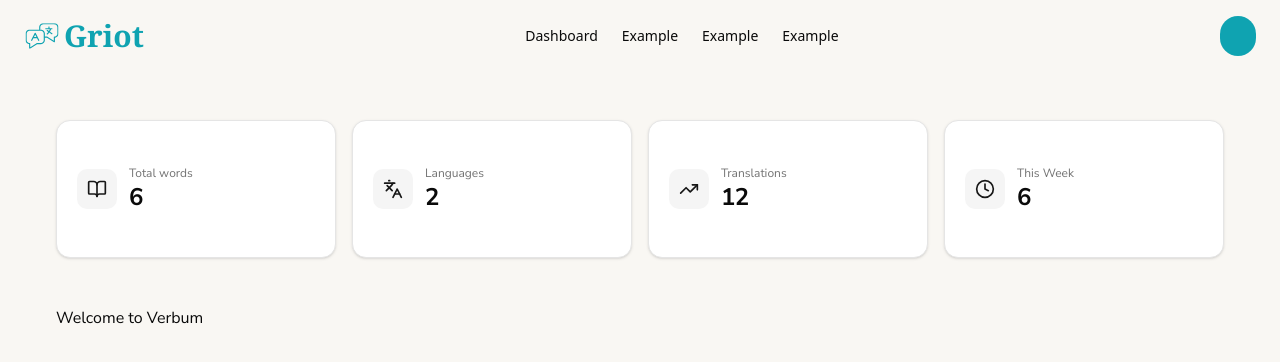
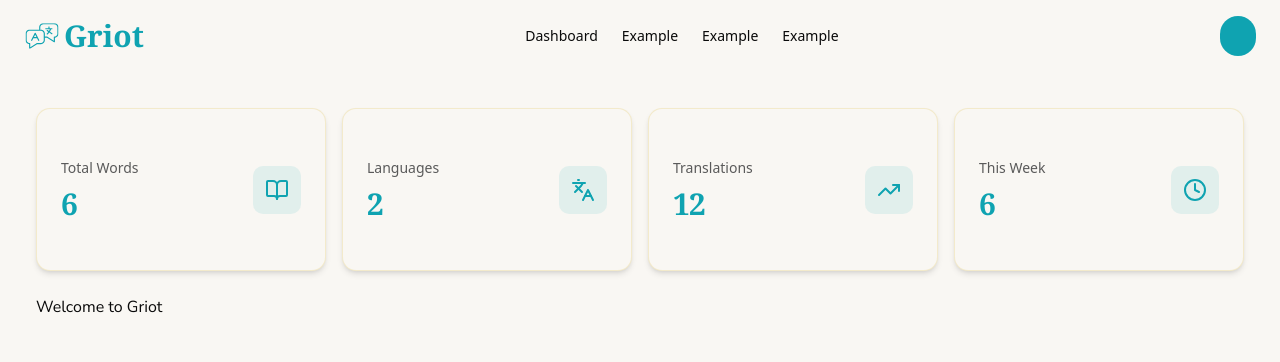
Before and after one commit to BenelIT/griot-frontend, a Next.js app: page / in a window 1280 px wide. Shown: the top 362 px of the page. Built offline with nearby package versions, Linux system fonts and the light colour scheme.

Commit message:
feat: enhance StatsCards and StatCard components with improved layout and styling

```diff
--- a/app/(dashboard)/page.tsx
+++ b/app/(dashboard)/page.tsx
@@ -1,22 +1,57 @@
+"use client";
+
+import { useState } from "react";
+import { ChevronDown, BarChart3 } from "lucide-react";
+
 import { StatsCards } from "@/components/Stats/StatsCards";
 import { words } from "@/mock/words.mock";
 
 export default function Home() {
+  const [showStats, setShowStats] = useState(false);
+
   return (
-    <div className="min-h-screen bg-verbum-cream">
-      <main className="mx-auto max-w-7xl px-4 py-6 sm:px-6 lg:px-8">
-        <div className="space-y-6">
-          <StatsCards words={words} />
+    <div className="min-h-screen bg-griot-cream">
+      <main className="mx-auto max-w-7xl px-3 py-3">
+        <div className="space-y-4 sm:space-y-6 mb-6">
+          {/* Collapsible button only on mobile devices */}
+          <div className="sm:hidden">
+            <button
+              onClick={() => setShowStats(!showStats)}
+              className="w-full flex items-center justify-between px-4 py-3 bg-griot-cream border border-griot-sand/40
+                          rounded-lg shadow-sm active:scale-[0.98] transition-all duration-200 ease-out"
+            >
+              <div className="flex items-center gap-2">
+                <BarChart3 className="h-4 w-4 text-griot-teal" />
+                <span className="text-sm font-sans text-griot-dark">
+                  View Stats
+                </span>
+              </div>
+              <ChevronDown
+                className={`h-4 w-4 text-griot-gray transition-transform duration-300 ease-in-out ${
+                  showStats ? "rotate-180" : ""
+                }`}
+              />
+            </button>
 
-          <div className="grid gap-6 lg:grid-cols-3">
-            <div className="space-y-6 lg:col-span-2">
-              {/* <AddWordForm onAdd={handleAddWord} /> */}
+            <div
+              className={`grid transition-all duration-300 ease-out py-3 overflow-hidden ${
+                showStats
+                  ? "grid-rows-[1fr] opacity-100 mt-3"
+                  : "grid-rows-[0fr] opacity-0 mt-0"
+              }`}
+            >
+              <div className="min-h-0">
+                <StatsCards words={words} />
+              </div>
             </div>
-            <div>{/* <LanguageChart words={words} /> */}</div>
           </div>
-          <h1>Welcome to Verbum</h1>
-          {/* <WordList words={words} onDelete={handleDeleteWord} /> */}
+
+          {/* Stats cards visible on larger screens */}
+          <div className="hidden sm:block">
+            <StatsCards words={words} />
+          </div>
         </div>
+        <h1>Welcome to Griot</h1>
       </main>
     </div>
   );
--- a/components/Stats/StatCard.tsx
+++ b/components/Stats/StatCard.tsx
@@ -1,25 +1,52 @@
-import { CardContent } from "@/components/ui/card";
+import { LucideIcon } from "lucide-react";
+
+import { Card } from "../ui/card";
 
 interface Props {
   label: string;
   value: number;
-  icon: React.ComponentType<any>;
+  icon: LucideIcon;
+  variant?: "primary" | "secondary";
 }
 
-export const StatCard = ({ label, value, icon: Icon }: Props) => {
+export const StatCard = ({
+  label,
+  value,
+  icon: Icon,
+  variant = "secondary",
+}: Props) => {
+  const variantStyles = {
+    primary: "text-griot-cream",
+    secondary: "text-griot-teal",
+  };
+
+  const iconBgStyles = {
+    primary: "bg-griot-cream",
+    secondary: "bg-griot-teal/10",
+  };
+
   return (
-    <CardContent className="p-5">
-      <div className="flex items-center gap-3">
-        <div className="flex h-10 w-10 shrink-0 items-center justify-center rounded-lg bg-accent">
-          <Icon className="h-5 w-5 text-accent-foreground" />
-        </div>
-        <div className="min-w-0">
-          <p className="text-xs text-muted-foreground">{label}</p>
-          <p className="text-2xl font-bold tracking-tight text-card-foreground">
-            {value}
+    <Card
+      className="group relative overflow-hidden border border-griot-sand/50 bg-griot-cream shadow-sm sm:shadow-md
+                transition-all hover:shadow-xl hover:scale-[1.02]"
+    >
+      <div className="relative p-3 sm:p-5 lg:p-6 flex items-center justify-between gap-2">
+        <div className="flex-1 space-y-0.5 sm:space-y-2 min-w-0">
+          <p className="text-[10px] sm:text-[14px] font-sans truncate text-griot-gray">
+            {label}
+          </p>
+          <p
+            className={`text-xl sm:text-3xl font-bold font-serif tracking-tight ${variantStyles[variant]}`}
+          >
+            {value.toLocaleString()}
           </p>
         </div>
+        <div
+          className={`rounded-lg p-1.5 sm:p-3 shrink-0 ${iconBgStyles[variant]}`}
+        >
+          <Icon className={`h-4 w-4 sm:h-6 sm:w-6 ${variantStyles[variant]}`} />
+        </div>
       </div>
-    </CardContent>
+    </Card>
   );
 };
--- a/components/Stats/StatsCards.tsx
+++ b/components/Stats/StatsCards.tsx
@@ -1,7 +1,7 @@
 "use client";
 
-import { Card } from "@/components/ui/card";
 import { BookOpen, Languages, TrendingUp, Clock } from "lucide-react";
+
 import type { Word } from "@/interfaces/word.interface";
 import { StatCard } from "./StatCard";
 
@@ -29,27 +29,37 @@ export const StatsCards = ({ words }: Props) => {
   }).length;
 
   return (
-    <div className="grid grid-cols-2 gap-4 lg:grid-cols-4">
-      <Card className="border-border bg-card">
-        <StatCard label={"Total words"} value={totalWords} icon={BookOpen} />
-      </Card>
-      <Card className="border-border bg-card">
+    <div className="grid grid-cols-2 gap-2 sm:gap-4 lg:grid-cols-4">
       <StatCard
-          label={"Languages"}
+        label="Total Words"
+        value={totalWords}
+        icon={BookOpen}
+        variant="secondary"
+      />
+
+      {/* Languages */}
+      <StatCard
+        label="Languages"
         value={uniqueLanguages}
         icon={Languages}
+        variant="secondary"
       />
-      </Card>
-      <Card className="border-border bg-card">
+
+      {/* Translations */}
       <StatCard
-          label={"Translations"}
+        label="Translations"
         value={totalTranslations}
         icon={TrendingUp}
+        variant="secondary"
       />
-      </Card>
-      <Card className="border-border bg-card">
-        <StatCard label={"This Week"} value={recentWords} icon={Clock} />
-      </Card>
+
+      {/* This Week */}
+      <StatCard
+        label="This Week"
+        value={recentWords}
+        icon={Clock}
+        variant="secondary"
+      />
     </div>
   );
 };
```
Lines whose indentation alone changed are shown as unchanged.
